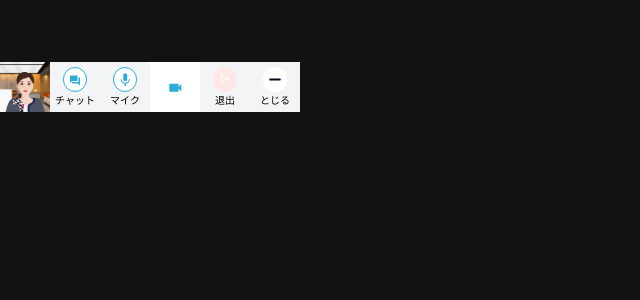
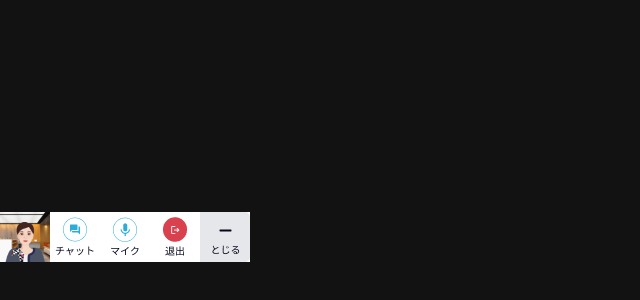
Before and after one commit to ThanhKaopiz/vuetify, a Vue app: page / in a window 1280 px wide. Shown: the part 338-638 px from the top of the page, without its empty margins (0-640 px from the left). Built offline with nearby package versions, Linux system fonts and the light colour scheme.

Commit message:
style css

```diff
--- a/src/components.d.ts
+++ b/src/components.d.ts
@@ -17,8 +17,8 @@ declare module 'vue' {
     MainFrame: typeof import('./components/MainFrame.vue')['default']
     MenuAction: typeof import('./components/MenuAction.vue')['default']
     Mic: typeof import('./components/Button/Mic.vue')['default']
-    Minus: typeof import('./components/Icon/Minus.vue')['default']
-    Plus: typeof import('./components/Icon/Plus.vue')['default']
+    Minus: typeof import('./components/Button/Minus.vue')['default']
+    Plus: typeof import('./components/Button/Plus.vue')['default']
     RouterLink: typeof import('vue-router')['RouterLink']
     RouterView: typeof import('vue-router')['RouterView']
     ZoomButton: typeof import('./components/ZoomButton.vue')['default']
--- a/src/components/HelloWorld.vue
+++ b/src/components/HelloWorld.vue
@@ -1,17 +1,18 @@
 <template>
   <v-container class="fill-height">
-    <div class="container">
-      <div :class="showMain?'main':'hidden-main'">
+    <div class="container fix-w">
+      <div class="inner-container">
+        <div class="main-box" :class="{'hidden-main':!showMain}">
           <MainFrame />
         </div>
         <div v-show="!showMain" class="bottom-bar">
-        <div class="box" @click="handleShowMainFrame"><Avatar /></div>
-        <div class="box" :class="isHidden?'hidden':''"><Chat /></div>
-        <div class="box" :class="isHidden?'hidden':''"><Mic /></div>
-        <div class="box" :class="isHidden?'hidden':''"><Camera /></div>
-        <div class="box" :class="isHidden?'hidden':''"><Leave /></div>
-        <div v-show="!isHidden" class="box" @click="handleToggleExpand"><Minus /></div>
-        <div v-show="isHidden" class="box" @click="handleToggleExpand"><Plus /></div>
+          <div class="box" @click="handleShowMainFrame"><img alt="" src="@/assets/avatar.png"></div>
+          <div class="box" :class="{'hidden-box':isHidden}"><img alt="" src="@/assets/chat.png"></div>
+          <div class="box" :class="{'hidden-box':isHidden}"><img alt="" src="@/assets/mic.png"></div>
+          <div class="box" :class="{'hidden-box':isHidden}"><img alt="" src="@/assets/leave.png"></div>
+          <div class="box" @click="handleToggleExpand"><img alt="" src="@/assets/btn.png"></div>
+        </div>
+        <MenuAction v-show="showMain" />
       </div>
     </div>
 
@@ -19,13 +20,6 @@
 </template>
 
 <script setup lang="ts">
-  import MainFrame from '@/components/MainFrame.vue'
-  import Avatar from '@/components/Avatar.vue'
-  import Chat from '@/components/Button/Chat.vue'
-  import Mic from '@/components/Button/Mic.vue'
-  import Leave from '@/components/Button/Leave.vue'
-  import Minus from '@/components/Button/Minus.vue'
-  import Plus from '@/components/Button/Plus.vue'
 
   const isHidden = ref(false)
   const showMain = ref(false)
@@ -41,18 +35,49 @@
   }
 </script>
 <style lang="scss" scoped>
+.v-container.fill-height {
+  align-items: flex-start;
+  padding: 0;
+  margin: 0;
+}
 
-.container{
+.container {
+  position: relative;
+  height: 600px;
+  width: 350px;
+}
+
+.inner-container {
+  width: 100%;
+  height: 100%;
+  display: flex;
+  flex-direction: column;
+  justify-content: space-between;
+}
+
+.main-box {
+  height: 100%;
+  width: 100%;
+  transition: height 0.3s ease 0s;
   position: absolute;
-  height: 400px;
-  top: 0;
+  bottom: 0; //+50px height box
   left: 0;
+
+  &.hidden-main {
+    visibility: hidden;
+    opacity: 0;
+    height: 0;
+  }
 }
 
 .bottom-bar {
+  position: absolute;
+  bottom: 0;
+  left: 0;
   display: flex;
   align-items: center;
-}
+  justify-content: flex-start;
+  transition: width 0.3s ease;
 
   .box {
     width: 50px;
@@ -60,36 +85,17 @@
     cursor: pointer;
     background-color: white;
     color: white;
-  display: flex;
-  justify-content: center;
-  align-items: center;
-  //margin: 10px;
-  transition: all 0.3s ease-out;
+    transition: width 0.3s ease;
+
+    &.hidden-box {
+      width: 0;
+    }
+  }
 }
 
-.hidden-main{
-  width: 0;
-  height: 400px;
-  opacity: 0;
-  //transform: scale(0) translate(0, 0);
-  animation: disappear 3s forwards;
-}
-
-.main{
-  //width: 250px;
+img {
+  width: 100%;
   height: 100%;
-  opacity: 1;
-  animation: appear 0.5s forwards;
-  //transition: all 0.3s cubic-bezier(.45,.53,.83,.67);
-}
-
-.hidden {
-  opacity: 0;
-  transform: scale(0);
-  height: 0;
-  width: 0;
-  margin: 0;
-  padding: 0;
 }
 
 @keyframes appear {
--- a/src/components/MainFrame.vue
+++ b/src/components/MainFrame.vue
@@ -1,21 +1,10 @@
 <template>
-  <div>
-    <Minus class="zoom-button" @click="handClick" />
-    <div class="main-content" />
-    <MenuAction />
+  <div class="main-content">
+    <ZoomButton class="zoom-button" />
+    <div class="inner-content" />
   </div>
 </template>
-<script lang="ts" setup>
-  import Minus from '@/components/Button/Minus.vue'
-
-  const showMain = ref(inject('showMain'))
-
-  const handClick = () => {
-    if (showMain.value) {
-      showMain.value = !showMain.value
-    }
-  }
-</script>
+<script lang="ts" setup></script>
 <style lang="scss" scoped>
 
 .zoom-button{
@@ -25,8 +14,18 @@
   cursor: pointer;
 }
 .main-content{
-  width: 300px;
-  height: 400px;
+  position: relative;
+  width: 100%;
+  height: 100%;
+  display: flex;
+  flex-direction: column;
+  justify-content: space-between;
+  transition: height 0.3s ease 0s;
+}
+
+.inner-content{
   background: white;
+  height: 100%;
+  height: 100%;
 }
 </style>
--- a/src/components/MenuAction.vue
+++ b/src/components/MenuAction.vue
@@ -1,25 +1,29 @@
 <template>
-  <div class="d-flex justify-space-between">
-    <div class="video">
-      <Avatar />
-    </div>
-
-    <div class="d-flex">
-      <div class="mic">
-        <Mic />
-      </div>
-      <div class="leave">
-        <Leave />
-      </div>
-    </div>
+  <div class="main-action">
+    <div class="box"><img alt="" src="@/assets/avatar.png"></div>
+    <div class="box"><img alt="" src="@/assets/chat.png"></div>
+    <div class="box"><img alt="" src="@/assets/mic.png"></div>
+    <div class="box"><img alt="" src="@/assets/leave.png"></div>
+    <div class="box"><img alt="" src="@/assets/btn.png"></div>
   </div>
 </template>
 <script>
 
 </script>
-<style>
+<style lang="scss" scoped>
+.main-action {
+  display: flex;
+  align-items: center;
+  justify-content: flex-start;
+  transition: width 0.3s ease;
+  .box{
+    width: 50px;
+    height: 50px;
+  }
+}
+
 img {
-  width: 50px;
-  height: 50px;
+  width: 100%;
+  height: 100%;
 }
 </style>
```
Lines whose indentation alone changed are shown as unchanged.
